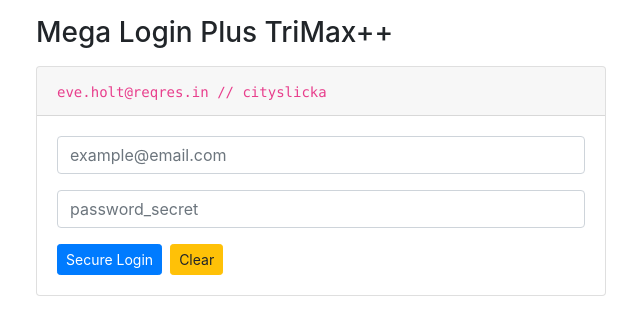
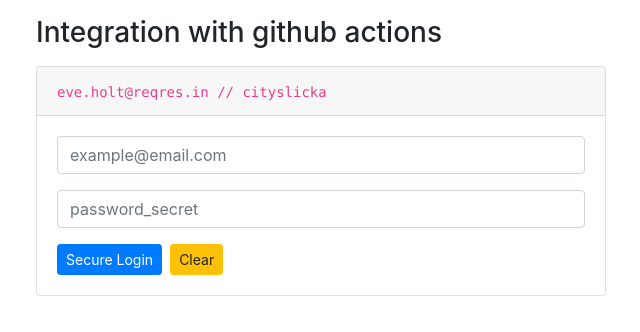
Before and after one commit to ptorres2408/cypresse2e, a React (Create React App) app: page / in a window 1280 px wide. Shown: the top 332 px of the page, without its empty margins (319-959 px from the left). Built offline with nearby package versions, Linux system fonts and the light colour scheme.

Commit message:
Update: Change title

```diff
--- a/src/App.js
+++ b/src/App.js
@@ -48,7 +48,7 @@ function App() {
 
   return (
     <div id="app" className="container my-3">
-      <h3>Mega Login Plus TriMax++</h3>
+      <h3>Integration with github actions</h3>
 
       <div className="card mt-3">
         <div className="card-header">
@@ -61,7 +61,7 @@ function App() {
               className="form-control"
               ref={post_title}
               placeholder="example@email.com"
-              data-testid="email"
+              // data-testid="email"
             />
           </div>
           <div className="form-group">
```
